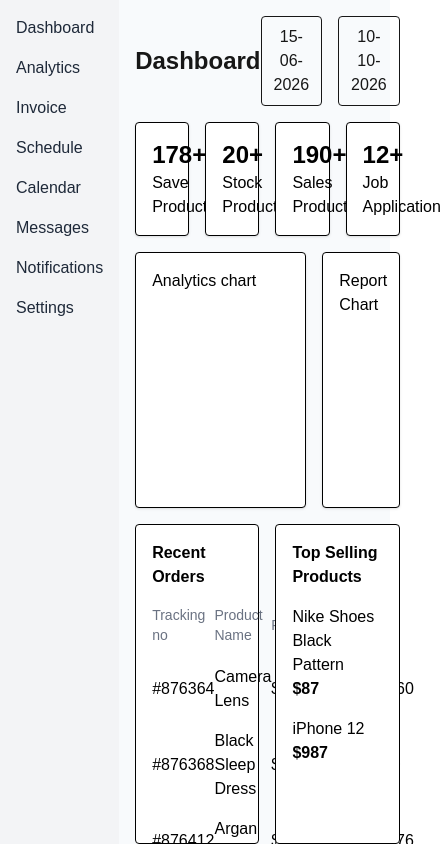
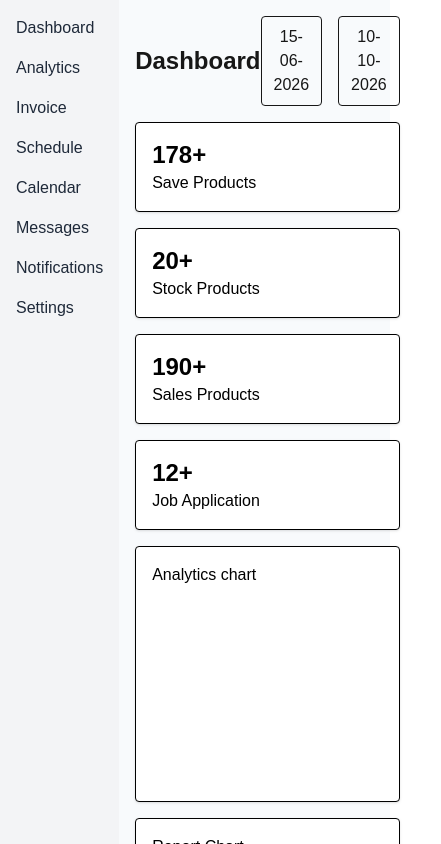
Before and after one commit to mozumil/saas-dashboard, a Next.js app: page / in a window 390 px wide. Shown: the top 844 px of the page, 441 px wide, since content can reach past the window. Built offline with nearby package versions, Linux system fonts and the light colour scheme.

Commit message:
improve dashboard responsiveness and extract layout components

```diff
--- a/src/app/page.tsx
+++ b/src/app/page.tsx
@@ -1,7 +1,9 @@
 import StatCard from "@/components/StatCard";
 import RecentOrders from "@/components/RecentOrders";
 import TopSellingProducts from "@/components/TopSellingProducts";
-
+import Sidebar from "@/components/Sidebar";
+import DashboardHeader from "@/components/DashboardHeader";
+import Card from "@/components/Card";
 export default function Home() {
 
   const stats = [
@@ -47,34 +49,17 @@ export default function Home() {
   },
 ];
 
+  return (
+    <div className="flex min-h-screen bg-slate-50">
+
+      <Sidebar />
 
 
-  return (
-    <div className="flex min-h-screen bg-slate-50">
-      <aside className="w-56 bg-gray-100 text-gray-800 p-4">
-        <nav className="flex flex-col gap-4">
-          <a href="#">Dashboard</a>
-          <a href="#">Analytics</a>
-          <a href="#">Invoice</a>
-          <a href="#">Schedule</a>
-          <a href="#">Calendar</a>
-          <a href="#">Messages</a>
-          <a href="#">Notifications</a>
-          <a href="#">Settings</a>
-        </nav>
-      </aside>
+      <main className="flex-1 p-4 space-y-4">
 
-      <main className="flex-1 p-4 space-y-4">
-        <header className="flex items-center justify-between">
-          <h1 className="text-2xl font-bold">Dashboard</h1>
+        <DashboardHeader />
 
-          <div className="flex gap-4">
-            <button className="border px-3 py-2 rounded">15-06-2026</button>
-            <button className="border px-3 py-2 rounded">10-10-2026</button>
-          </div>
-        </header>
-
-        <section className="grid grid-cols-4 gap-4">
+        <section className="grid grid-cols-1 md:grid-cols-2 lg:grid-cols-4 gap-4">
          {stats.map((stat) => (
           <StatCard
            key={stat.label}
@@ -84,12 +69,17 @@ export default function Home() {
         ))}
         </section>
 
-        <section className="grid grid-cols-3 gap-4">
-          <div className="bg-white text-black border rounded p-4 shadow-sm col-span-2 h-64">Analytics chart</div>
-          <div className="bg-white text-black border rounded p-4 shadow-sm h-64">Report Chart</div>
+        <section className="grid grid-cols-1 lg:grid-cols-3 gap-4">
+          <Card className="lg:col-span-2 h-64">
+            Analytics chart
+          </Card>
+
+          <Card className="h-64">
+            Report Chart
+          </Card>
         </section>
 
-        <section className="grid grid-cols-2 gap-4">
+        <section className="grid grid-cols-1 lg:grid-cols-2 gap-4">
 
           <RecentOrders orders={orders} />
 
--- /dev/null
+++ b/src/components/Card.tsx
@@ -0,0 +1,17 @@
+type CardProps = {
+  children: React.ReactNode;
+  className?: string;
+};
+
+export default function Card({
+  children,
+  className,
+}: CardProps) {
+  return (
+    <div
+      className={`bg-white text-black border rounded p-4 shadow-sm ${className}`}
+    >
+      {children}
+    </div>
+  );
+}
--- /dev/null
+++ b/src/components/DashboardHeader.tsx
@@ -0,0 +1,11 @@
+export default function DashboardHeader() {
+    return (
+        <header className="flex items-center justify-between">
+            <h1 className="text-2xl font-bold">Dashboard</h1>
+            <div className="flex gap-4">
+                <button className="border px-3 py-2 rounded">15-06-2026</button>
+                <button className="border px-3 py-2 rounded">10-10-2026</button>
+            </div>
+        </header>
+    )
+}
--- /dev/null
+++ b/src/components/Sidebar.tsx
@@ -0,0 +1,16 @@
+export default function Sidebar() {
+  return (
+    <aside className="w-56 bg-gray-100 text-gray-800 p-4">
+      <nav className="flex flex-col gap-4">
+        <a href="#">Dashboard</a>
+        <a href="#">Analytics</a>
+        <a href="#">Invoice</a>
+        <a href="#">Schedule</a>
+        <a href="#">Calendar</a>
+        <a href="#">Messages</a>
+        <a href="#">Notifications</a>
+        <a href="#">Settings</a>
+      </nav>
+    </aside>
+  );
+}
```
